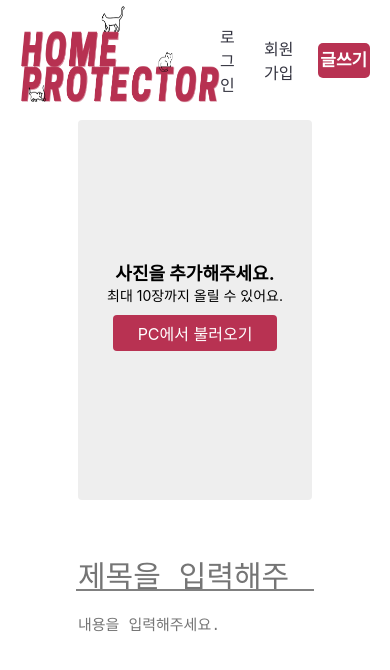
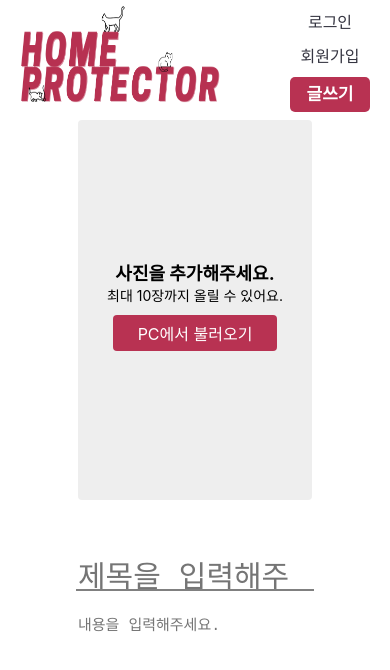
Before and after one commit to Home-Protector/home_protector_front, a React (Create React App) app in the folder home-protector/: page /form in a window 390 px wide. Shown: the top 670 px of the page. Built offline with nearby package versions, Linux system fonts and the light colour scheme.

Commit message:
Feat: 헤더 반응형 추가

```diff
--- a/home-protector/src/common/components/header/style.js
+++ b/home-protector/src/common/components/header/style.js
@@ -31,18 +31,27 @@ const NavWrapper = styled.div`
 	& > *:not(:last-child) {
 		margin-right: 15px;
 	}
-`
 
-const UserWrapper= styled.div`
+	@media (max-width: 600px) {
+		flex-direction: column;
+		justify-content: end;
+
+		& > *:not(:last-child) {
+			margin: 0 0 10px;
+		}
+	}
+`;
+
+const UserWrapper = styled.div`
 	display: flex;
 	font-size: 14px;
-`
+`;
 
 const NavLink = styled(Link)`
 	margin-right: 15px;
 	text-decoration: none;
 	color: ${colors.text};
-`
+`;
 
 const SingleLink = styled(Link)`
 	margin-right: 15px;
@@ -79,7 +88,16 @@ const NavBtn = styled.button`
 	color: ${colors.secondary};
 	text-decoration: underline;
 	cursor: pointer;
+`;
 
-`
-
-export {Header, TitleLink, LogoImg, NavWrapper, UserWrapper, NavLink, WritingBtn, SingleLink, NavBtn}
+export {
+	Header,
+	TitleLink,
+	LogoImg,
+	NavWrapper,
+	UserWrapper,
+	NavLink,
+	WritingBtn,
+	SingleLink,
+	NavBtn,
+};
```
